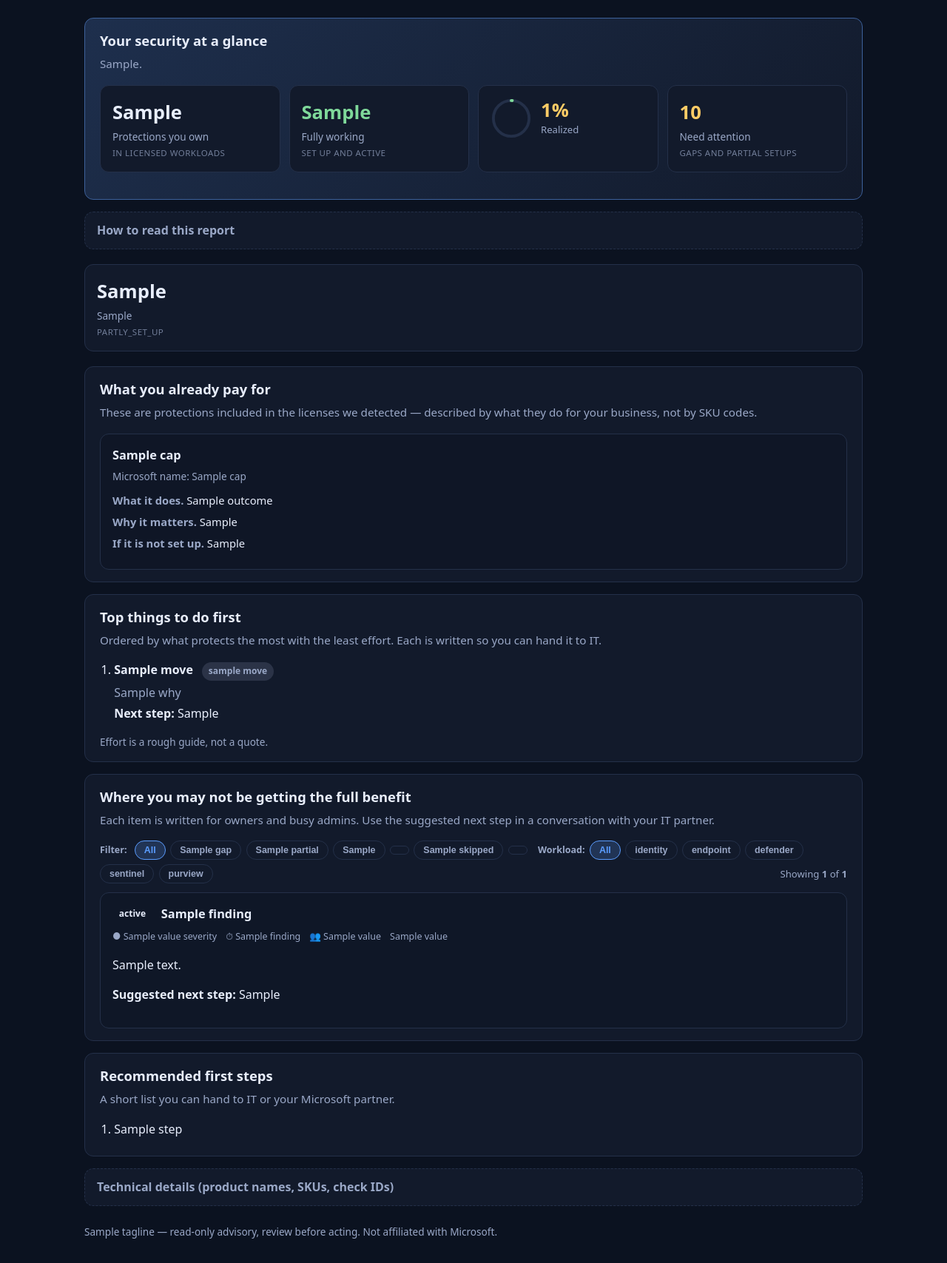
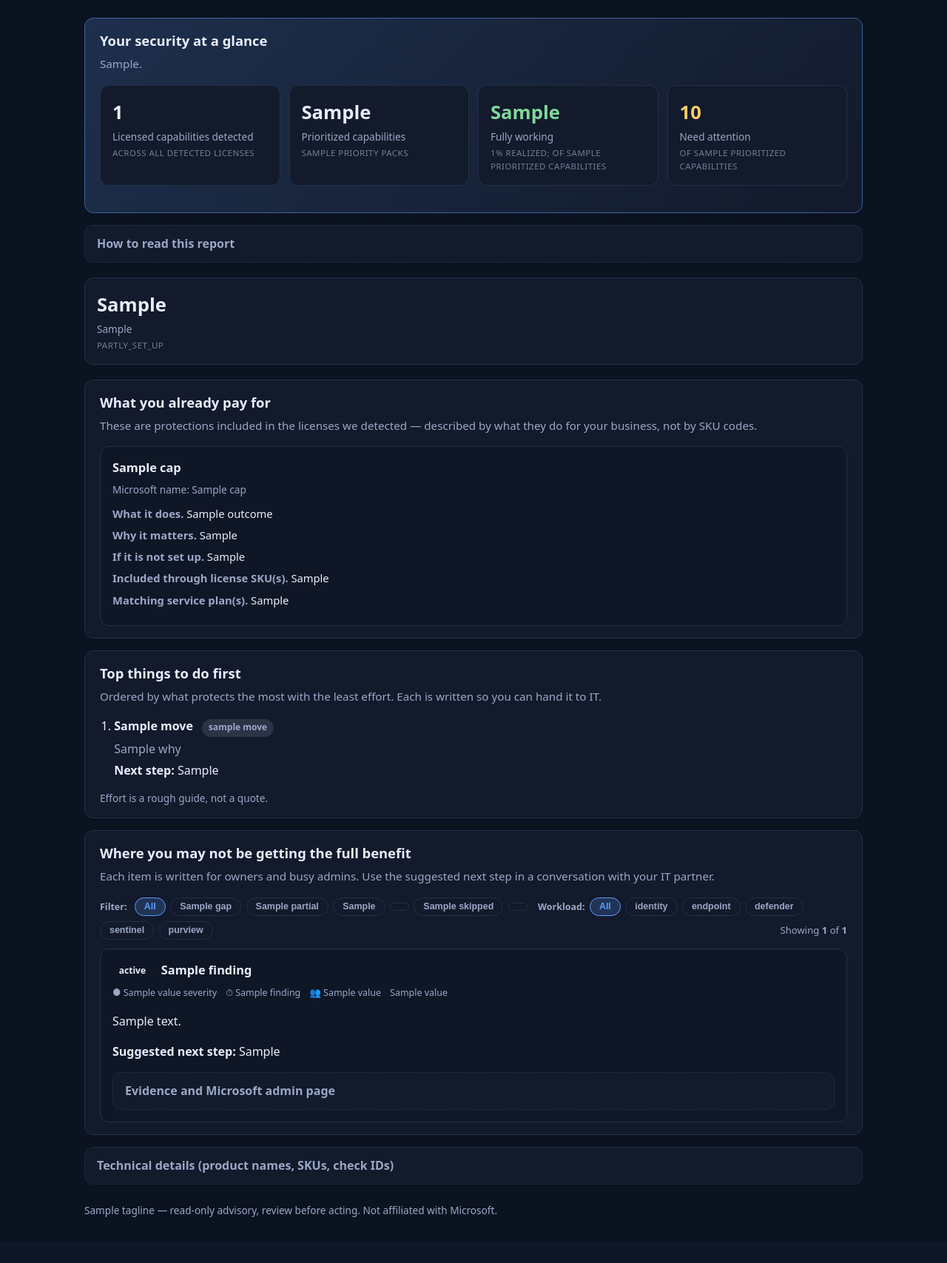
Before and after one commit to d4rk-pri0r/licenselens, a Python web app: template templates/report.html.j2 in a window 1280 px wide. Shown: the part 161-1868 px from the top of the page at 74% size. After the commit the page ends 1806 px from the top, so only its background shows below. Run offline with Jinja, Linux system fonts and the light colour scheme; the template is opened without the code that fills it: most values are stand-ins (such as "Sample title", 1, 10 or a date in 2020).

Commit message:
Add evidence and next steps to reports
Ultraworked with [Sisyphus](https://github.com/code-yeongyu/oh-my-openagent)

Co-authored-by: Sisyphus <clio-agent@sisyphuslabs.ai>

```diff
--- a/templates/report.html.j2
+++ b/templates/report.html.j2
@@ -279,42 +279,30 @@
     {% set rollup = result.capability_rollup %}
     <section class="hero" style="background: linear-gradient(135deg, color-mix(in srgb, var(--accent) 16%, var(--panel)), var(--panel)); border-color: color-mix(in srgb, var(--accent) 45%, var(--border));">
       <h2>Your security at a glance</h2>
-      <p class="section-help">{{ rollup.realized_sentence }}.</p>
+      <p class="section-help">
+        {{ rollup.realized_sentence }}.
+        {% if result.has_exposed %}
+        <strong>High-risk priority (fix first):</strong>
+        {% for f in findings if f.check_id in result.exposed_check_ids %}{{ f.display_customer_title }}{% if not loop.last %}, {% endif %}{% endfor %}
+        {% endif %}
+      </p>
       <div class="tiles" style="margin-top: 0;">
         <div class="tile">
+          <div class="n">{{ result.owned_capabilities | length }}</div>
+          <div class="l">Licensed capabilities detected<small>across all detected licenses</small></div>
+        </div>
+        <div class="tile">
           <div class="n">{{ rollup.you_own }}</div>
-          <div class="l">Protections you own<small>in licensed workloads</small></div>
+          <div class="l">Prioritized capabilities<small>{{ result.packs_scanned | join(', ') }} priority packs</small></div>
         </div>
         <div class="tile">
           <div class="n" style="color: var(--ok);">{{ rollup.fully_working }}</div>
-          <div class="l">Fully working<small>set up and active</small></div>
-        </div>
-        <div class="tile">
-          <div class="donut">
-            <svg viewBox="0 0 36 36">
-              <circle cx="18" cy="18" r="15.5" fill="none" stroke="var(--border)" stroke-width="2.5"/>
-              <circle cx="18" cy="18" r="15.5" fill="none" stroke="var(--ok)" stroke-width="2.5"
-                stroke-dasharray="{{ rollup.realized_percent }} 100" stroke-linecap="round"
-                transform="rotate(-90 18 18)"
-                opacity="{{ 0.3 if rollup.realized_percent == 0 else 1 }}"
-              />
-            </svg>
-            <div>
-              <div class="donut-val"{% if rollup.realized_percent == 0 %} style="color: var(--gap);"{% elif rollup.realized_percent >= 75 %} style="color: var(--ok);"{% else %} style="color: var(--partial);"{% endif %}>{{ rollup.realized_percent }}%</div>
-              <div class="donut-label">Realized</div>
-            </div>
-          </div>
+          <div class="l">Fully working<small>{{ rollup.realized_percent }}% realized; of {{ rollup.you_own }} prioritized capabilities</small></div>
         </div>
         <div class="tile">
           <div class="n" style="color: var(--partial);">{{ rollup.needs_attention + rollup.partly_set_up }}</div>
-          <div class="l">Need attention<small>gaps and partial setups</small></div>
+          <div class="l">Need attention<small>of {{ rollup.you_own }} prioritized capabilities</small></div>
         </div>
-        {% if result.has_exposed %}
-        <div class="tile" style="border-color: var(--gap);">
-          <div class="n" style="color: var(--gap);">{{ result.exposed_count }}</div>
-          <div class="l">Exposed<small>high-risk gaps, do first</small></div>
-        </div>
-        {% endif %}
       </div>
     </section>
 
@@ -323,7 +311,7 @@
       <p style="margin: 0.5rem 0 0; color: var(--text); font-size: 0.92rem;">
         Microsoft licenses often include powerful protections with confusing product names.
         Below we translate those into everyday outcomes, then show where setup still looks incomplete.
-        Product names and technical IDs are available in the technical section at the bottom.
+        Product names and technical IDs are available in each finding's evidence and the technical section at the bottom.
       </p>
     </details>
 
@@ -357,6 +345,8 @@
           {% if cap.outcome %}<p><span>What it does.</span> {{ cap.outcome }}</p>{% endif %}
           {% if cap.why_it_matters %}<p><span>Why it matters.</span> {{ cap.why_it_matters }}</p>{% endif %}
           {% if cap.if_unused %}<p><span>If it is not set up.</span> {{ cap.if_unused }}</p>{% endif %}
+          <p><span>Included through license SKU(s).</span> {{ cap.matched_skus | join(', ') or 'Not reported' }}</p>
+          <p><span>Matching service plan(s).</span> {{ cap.matched_service_plans | join(', ') or 'No matching service plan reported' }}</p>
         </article>
         {% endfor %}
       </div>
@@ -417,23 +407,19 @@
         </div>
         {% if f.customer_summary %}<p>{{ f.customer_summary }}</p>{% endif %}
         {% if f.customer_next_step %}<p><strong>Suggested next step:</strong> {{ f.customer_next_step }}</p>{% endif %}
+        <details class="tech">
+          <summary>Evidence and Microsoft admin page</summary>
+          <p><strong>Confidence:</strong> {{ f.confidence_label or f.confidence.value }}</p>
+          <p><strong>Data sources:</strong> {{ f.data_sources | join(', ') or 'Not reported' }}</p>
+          <p><strong>Limitations:</strong> {{ f.limitations | join('; ') or 'None reported' }}</p>
+          {% if f.deep_link %}<p><a href="{{ f.deep_link }}">Open Microsoft admin page</a></p>{% endif %}
+          <p><strong>Technical ID:</strong> <code>{{ f.check_id }}</code></p>
+        </details>
       </article>
       {% else %}
       <p style="color: var(--muted); margin: 0;">No findings.</p>
       {% endfor %}
     </section>
-
-    {% if result.recommended_next_steps %}
-    <section>
-      <h2>Recommended first steps</h2>
-      <p class="section-help">A short list you can hand to IT or your Microsoft partner.</p>
-      <ol class="steps">
-        {% for step in result.recommended_next_steps %}
-        <li>{{ step }}</li>
-        {% endfor %}
-      </ol>
-    </section>
-    {% endif %}
 
     <details class="tech">
       <summary>Technical details (product names, SKUs, check IDs)</summary>
```
Also changed, not shown: src/licenselens/report/markdown.py (+30 -10 lines), tests/test_scan_dry_run.py (+61 -5 lines).
